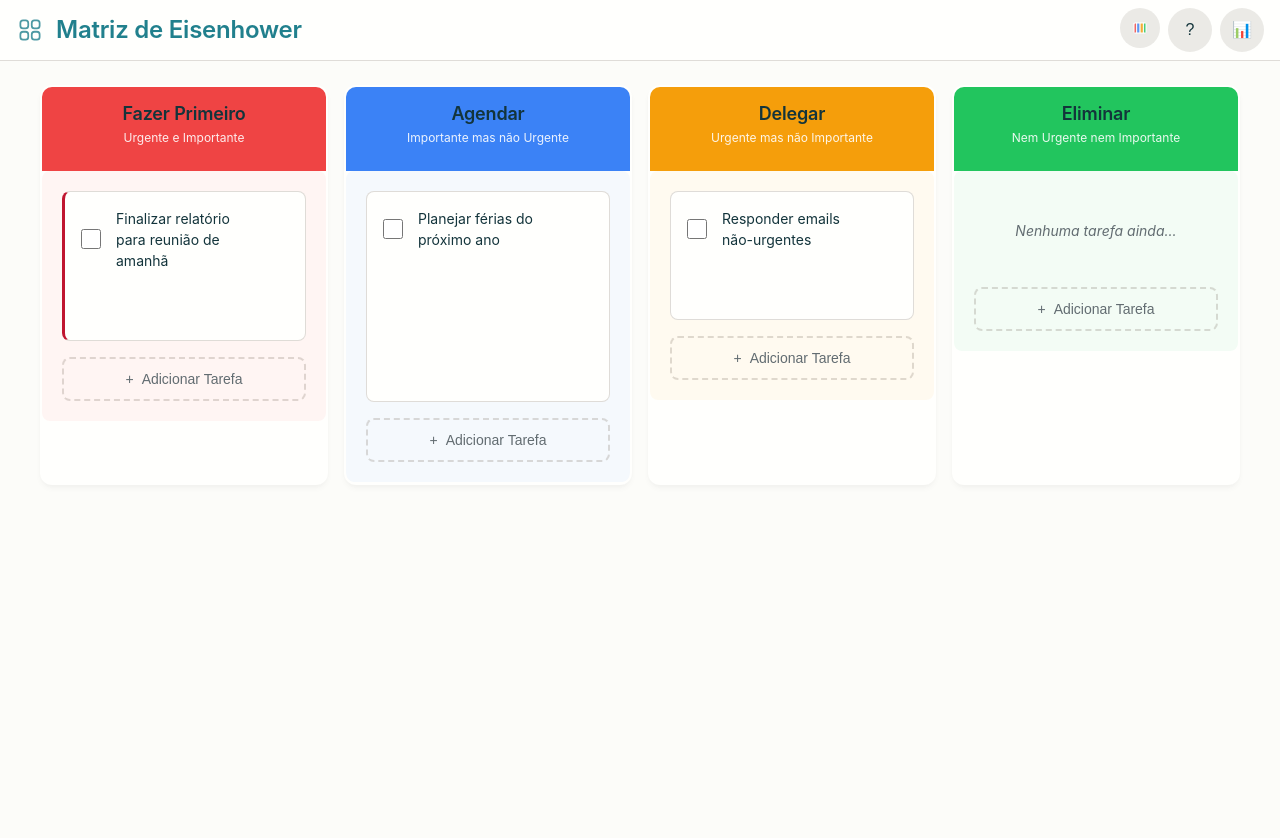
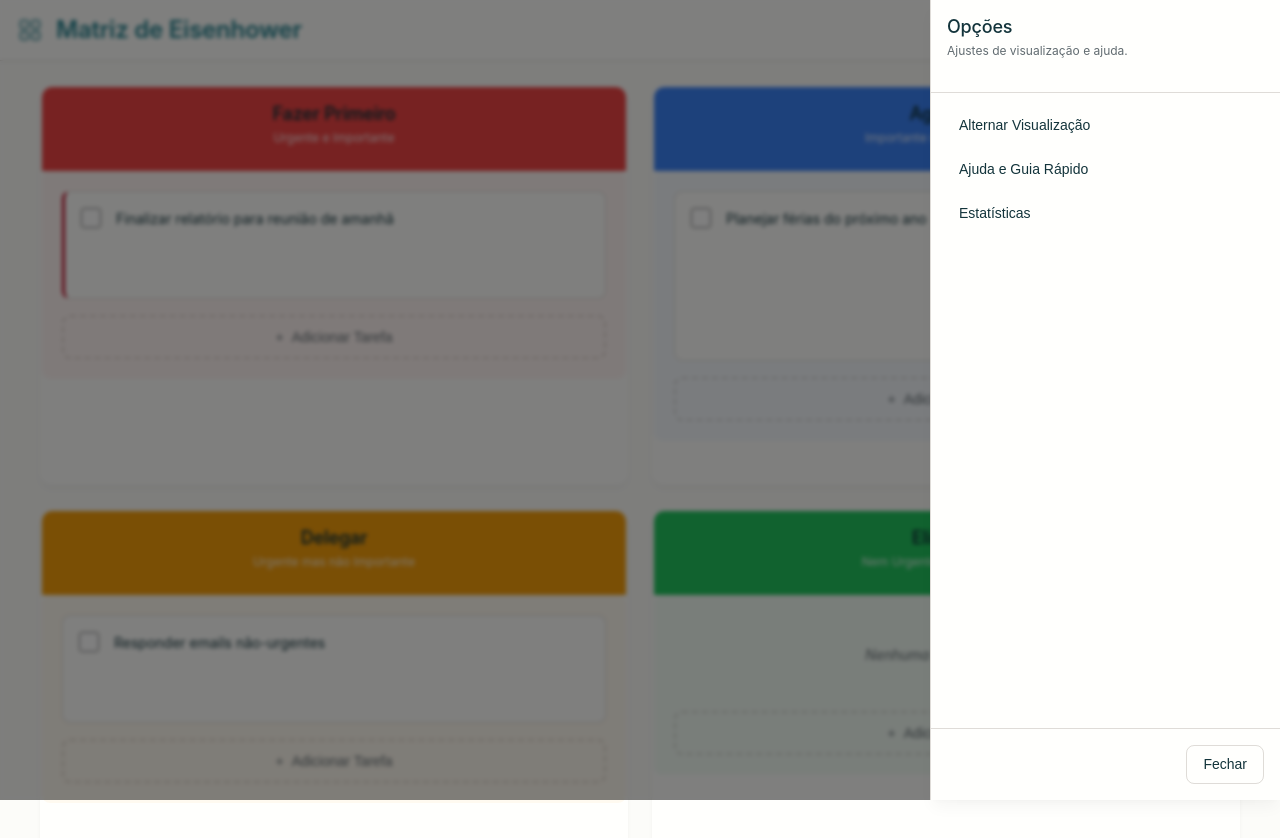
Before and after one commit to Eng-Ekezia/EisenhowerApp, a plain HTML site: page index.html in a window 1280 px wide. Both pictures are taken after a click on the button "Abrir menu". Before the commit the page ends 800 px from the top, so only its background shows below. Drawn offline with Linux system fonts and the light colour scheme; a web font is replaced by a local one.

Commit message:
feat(ui): implement side sheet menu for improved navigation and user interaction

```diff
--- a/index.html
+++ b/index.html
@@ -17,24 +17,11 @@
             </div>
 
             <div class="header__actions">
-                <button type="button" class="btn btn--sm btn--secondary" id="view-toggle-btn" title="Alterar modo de visualização">
-                    <svg id="icon-grid-view" xmlns="http://www.w3.org/2000/svg" viewBox="0 0 24 24" width="20" height="20">
-                        <rect class="q1" x="3.75" y="3.75" width="6.75" height="6.75" rx="2.25"/>
-                        <rect class="q2" x="13.5" y="3.75" width="6.75" height="6.75" rx="2.25"/>
-                        <rect class="q3" x="3.75" y="13.5" width="6.75" height="6.75" rx="2.25"/>
-                        <rect class="q4" x="13.5" y="13.5" width="6.75" height="6.75" rx="2.25"/>
-                        <path class="outline" d="M3.75 6A2.25 2.25 0 0 1 6 3.75h2.25A2.25 2.25 0 0 1 10.5 6v2.25a2.25 2.25 0 0 1-2.25 2.25H6a2.25 2.25 0 0 1-2.25-2.25V6ZM3.75 15.75A2.25 2.25 0 0 1 6 13.5h2.25a2.25 2.25 0 0 1 2.25 2.25V18a2.25 2.25 0 0 1-2.25 2.25H6A2.25 2.25 0 0 1 3.75 18v-2.25ZM13.5 6a2.25 2.25 0 0 1 2.25-2.25H18A2.25 2.25 0 0 1 20.25 6v2.25A2.25 2.25 0 0 1 18 10.5h-2.25a2.25 2.25 0 0 1-2.25-2.25V6ZM13.5 15.75a2.25 2.25 0 0 1 2.25-2.25H18a2.25 2.25 0 0 1 2.25 2.25V18A2.25 2.25 0 0 1 18 20.25h-2.25A2.25 2.25 0 0 1 13.5 18v-2.25Z" />
-                    </svg>
-                    <svg id="icon-column-view" xmlns="http://www.w3.org/2000/svg" viewBox="0 0 24 24" width="20" height="20" class="hidden">
-                        <path class="q1" d="M3 5.625C3 5.004 3.504 4.5 4.125 4.5H6.5V19.5H4.125C3.504 19.5 3 18.996 3 18.375V5.625Z"/>
-                        <path class="q2" d="M7.5 4.5H11.5V19.5H7.5V4.5Z"/>
-                        <path class="q3" d="M12.5 4.5H16.5V19.5H12.5V4.5Z"/>
-                        <path class="q4" d="M17.5 4.5h2.375c.621 0 1.125.504 1.125 1.125v12.75c0 .621-.504 1.125-1.125 1.125H17.5V4.5Z"/>
-                        <path class="outline" d="M3 5.625v12.75c0 .621.504 1.125 1.125 1.125h15.75c.621 0 1.125-.504 1.125-1.125V5.625c0-.621-.504-1.125-1.125-1.125H4.125C3.504 4.5 3 5.004 3 5.625ZM7 4.5v15m5-15v15m5-15v15" />
+                <button class="btn btn--sm btn--secondary" id="menu-btn" title="Abrir menu">
+                    <svg xmlns="http://www.w3.org/2000/svg" fill="none" viewBox="0 0 24 24" stroke-width="1.5" stroke="currentColor" class="size-6">
+                    <path stroke-linecap="round" stroke-linejoin="round" d="m18.75 4.5-7.5 7.5 7.5 7.5m-6-15L5.25 12l7.5 7.5" />
                     </svg>
                 </button>
-                <button class="btn btn--sm btn--secondary" id="help-btn"><span>?</span></button>
-                <button class="btn btn--sm btn--secondary" id="stats-btn"><span>📊</span></button>
             </div>
         </div>
     </header>
@@ -171,6 +158,27 @@
         </div>
     </template>
     <div id="toast-container"></div>
+
+    <div class="sheet" id="sheet-menu">
+        <div class="sheet__overlay" data-action="close-sheet"></div>
+        <div class="sheet__content">
+            <div class="sheet__header">
+                <h3 class="sheet__title">Opções</h3>
+                <p class="sheet__description">
+                    Ajustes de visualização e ajuda.
+                </p>
+            </div>
+            <div class="sheet__body">
+                <button class="sheet__button" id="sheet-view-toggle-btn">Alternar Visualização</button>
+                <button class="sheet__button" id="sheet-help-btn">Ajuda e Guia Rápido</button>
+                <button class="sheet__button" id="sheet-stats-btn">Estatísticas</button>
+            </div>
+            <div class="sheet__footer">
+                <button class="btn btn--outline" data-action="close-sheet">Fechar</button>
+            </div>
+        </div>
+    </div>
+
     <script src="js/app.js" type="module"></script>
 </body>
 </html>
--- a/js/app.js
+++ b/js/app.js
@@ -74,52 +74,47 @@ function render() {
 }
 
 function bindStaticEvents() {
-    // --- INÍCIO DA CORREÇÃO DOS BOTÕES DO HEADER ---
-    const helpBtn = document.getElementById('help-btn');
-    const statsBtn = document.getElementById('stats-btn');
-    const helpModal = document.getElementById('help-modal');
-    const statsModal = document.getElementById('stats-modal');
-    const closeHelpModal = document.getElementById('close-help-modal');
-    const closeStatsModal = document.getElementById('close-stats-modal');
+    // --- INÍCIO DA NOVA LÓGICA DO MENU LATERAL (SHEET) ---
 
-    // Função para abrir um modal
-    const openModal = (modal) => modal.classList.remove('hidden');
+    const sheet = document.getElementById('sheet-menu');
+    const openBtn = document.getElementById('menu-btn');
+    const closeTriggers = document.querySelectorAll('[data-action="close-sheet"]');
 
-    // Função para fechar um modal
-    const closeModal = (modal) => modal.classList.add('hidden');
+    const openSheet = () => {
+        sheet.classList.remove('is-closing');
+        sheet.classList.add('is-open');
+    };
 
-    // Eventos dos botões e modais
-    if (helpBtn && helpModal && closeHelpModal) {
-        helpBtn.addEventListener('click', () => openModal(helpModal));
-        closeHelpModal.addEventListener('click', () => closeModal(helpModal));
-        helpModal.querySelector('.modal__overlay').addEventListener('click', () => closeModal(helpModal));
+    const closeSheet = () => {
+        sheet.classList.add('is-closing');
+        // Remove a classe 'is-open' após a animação de saída terminar
+        sheet.addEventListener('animationend', () => {
+            sheet.classList.remove('is-open');
+            sheet.classList.remove('is-closing');
+        }, { once: true });
+    };
+
+    if (sheet && openBtn) {
+        openBtn.addEventListener('click', openSheet);
+        closeTriggers.forEach(trigger => trigger.addEventListener('click', closeSheet));
     }
 
-    if (statsBtn && statsModal && closeStatsModal) {
-        statsBtn.addEventListener('click', () => openModal(statsModal));
-        closeStatsModal.addEventListener('click', () => closeModal(statsModal));
-        statsModal.querySelector('.modal__overlay').addEventListener('click', () => closeModal(statsModal));
-    }
-    // --- FIM DA CORREÇÃO ---
+    // --- FIM DA LÓGICA DO SHEET ---
 
-    // Listener para o botão de troca de visualização
-    const viewToggleBtn = document.getElementById('view-toggle-btn');
+    // Lógica dos botões DENTRO do menu
+    const viewToggleBtn = document.getElementById('sheet-view-toggle-btn');
     if (viewToggleBtn) {
         const matrix = document.getElementById('matrix');
         const iconGrid = document.getElementById('icon-grid-view');
         const iconColumn = document.getElementById('icon-column-view');
 
         viewToggleBtn.addEventListener('click', () => {
-            // Pega o modo de visualização atual pelo atributo data-*
             const currentView = matrix.dataset.viewMode;
-
             if (currentView === 'grid') {
-                // Se está em grid, muda para colunas
                 matrix.dataset.viewMode = 'columns';
                 iconGrid.classList.add('hidden');
                 iconColumn.classList.remove('hidden');
             } else {
-                // Se está em colunas, volta para grid
                 matrix.dataset.viewMode = 'grid';
                 iconGrid.classList.remove('hidden');
                 iconColumn.classList.add('hidden');
@@ -127,6 +122,30 @@ function bindStaticEvents() {
         });
     }
 
+    const helpBtn = document.getElementById('sheet-help-btn');
+    const statsBtn = document.getElementById('sheet-stats-btn');
+    const helpModal = document.getElementById('help-modal');
+    const statsModal = document.getElementById('stats-modal');
+
+    if (helpBtn && helpModal) {
+        helpBtn.addEventListener('click', () => {
+            helpModal.classList.remove('hidden');
+            closeSheet(); // Fecha o menu ao abrir o modal
+        });
+        helpModal.querySelector('.modal__overlay').addEventListener('click', () => helpModal.classList.add('hidden'));
+        helpModal.querySelector('.modal__close').addEventListener('click', () => helpModal.classList.add('hidden'));
+    }
+
+    if (statsBtn && statsModal) {
+        statsBtn.addEventListener('click', () => {
+            statsModal.classList.remove('hidden');
+            closeSheet(); // Fecha o menu ao abrir o modal
+        });
+        statsModal.querySelector('.modal__overlay').addEventListener('click', () => statsModal.classList.add('hidden'));
+        statsModal.querySelector('.modal__close').addEventListener('click', () => statsModal.classList.add('hidden'));
+    }
+
+    // Listener para os botões "Adicionar Tarefa" (permanece o mesmo)
     document.querySelectorAll('.add-task-btn').forEach(btn => {
         btn.addEventListener('click', () => {
             const quadrant = btn.closest('.quadrant').dataset.quadrant;
--- a/style.css
+++ b/style.css
@@ -1579,6 +1579,115 @@ select.form-control {
 
 /* --- FIM DOS ESTILOS DO NOVO CARD DE TAREFA --- */
 
+/* --- INÍCIO DOS ESTILOS DO MENU LATERAL (SHEET) --- */
+@keyframes fadeIn {
+    from { opacity: 0; } to { opacity: 1; }
+}
+@keyframes fadeOut {
+    from { opacity: 1; } to { opacity: 0; }
+}
+@keyframes slideInFromRight {
+    from { transform: translateX(100%); } to { transform: translateX(0); }
+}
+@keyframes slideOutToRight {
+    from { transform: translateX(0); } to { transform: translateX(100%); }
+}
+
+.sheet {
+    position: fixed;
+    inset: 0;
+    z-index: 1000;
+    pointer-events: none; /* Inativo por padrão */
+}
+.sheet.is-open {
+    pointer-events: auto; /* Ativo quando aberto */
+}
+
+.sheet__overlay {
+    position: absolute;
+    inset: 0;
+    background-color: rgba(0, 0, 0, 0.5);
+    backdrop-filter: blur(2px);
+    opacity: 0;
+}
+.sheet.is-open .sheet__overlay {
+    animation: fadeIn 0.3s ease-out forwards;
+}
+.sheet.is-closing .sheet__overlay {
+    animation: fadeOut 0.3s ease-in forwards;
+}
+
+.sheet__content {
+    position: absolute;
+    top: 0;
+    right: 0;
+    bottom: 0;
+    width: 100%;
+    max-width: 350px;
+    background-color: var(--color-surface);
+    border-left: 1px solid var(--color-border);
+    box-shadow: var(--shadow-lg);
+    display: flex;
+    flex-direction: column;
+    transform: translateX(100%);
+}
+.sheet.is-open .sheet__content {
+    animation: slideInFromRight 0.4s var(--ease-standard) forwards;
+}
+.sheet.is-closing .sheet__content {
+    animation: slideOutToRight 0.4s var(--ease-standard) forwards;
+}
+
+.sheet__header {
+    padding: var(--space-16);
+    border-bottom: 1px solid var(--color-border);
+}
+.sheet__title {
+    font-size: var(--font-size-xl);
+}
+.sheet__description {
+    font-size: var(--font-size-sm);
+    color: var(--color-text-secondary);
+    margin-top: var(--space-4);
+}
+
+.sheet__body {
+    padding: var(--space-12); /* Um padding um pouco menor para menus */
+    flex-grow: 1;
+    overflow-y: auto;
+    display: flex;
+    flex-direction: column;
+    gap: var(--space-4); /* Espaçamento menor entre os itens */
+}
+
+/* ESTA É A NOVA REGRA PARA OS ITENS DO MENU */
+.sheet__button {
+    background: transparent;
+    border: none;
+    color: var(--color-text);
+    font-size: var(--font-size-base);
+    font-weight: var(--font-weight-medium);
+    text-align: left;
+    width: 100%;
+    padding: var(--space-12) var(--space-16);
+    border-radius: var(--radius-base);
+    cursor: pointer;
+    transition: background-color 0.2s ease-in-out, color 0.2s ease-in-out;
+}
+
+.sheet__button:hover {
+    background-color: var(--color-secondary-hover);
+    color: var(--color-primary);
+}
+
+.sheet__footer {
+    padding: var(--space-16);
+    border-top: 1px solid var(--color-border);
+    display: flex;
+    justify-content: flex-end;
+}
+/* --- FIM DOS ESTILOS --- */
+
 /* Estilos antigos movidos do index.html */
 .hidden { display: none !important; } /* Adicionado !important para garantir a sobreposição */
 .task-input__extra-fields { margin-top: 8px; display: flex; flex-direction: column; gap: 4px;}
```
Also changed, not shown: RoadMap.json (+16 -15 lines).
